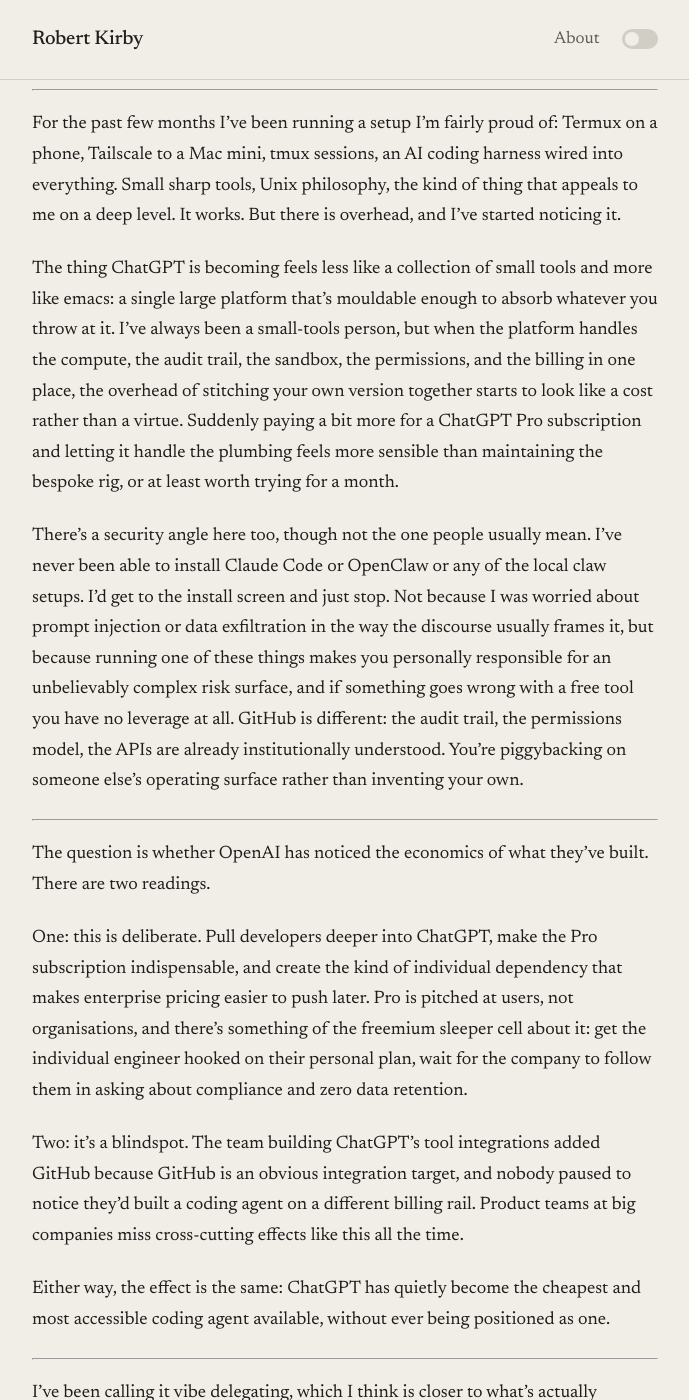
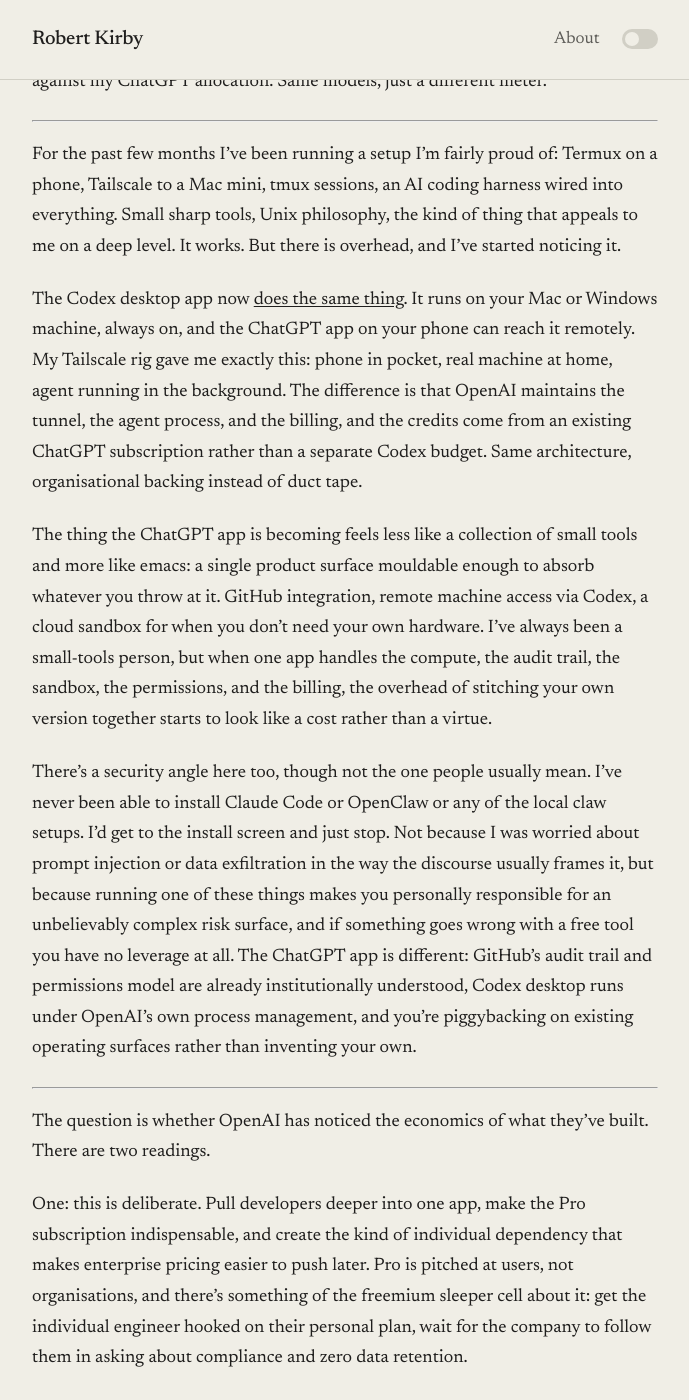
Before and after one commit to rob137/rob137.github.io, a Jekyll site: the page built from _posts/2026-06-01-kinda-sorta-claw.md, in a window 1280 px wide and 1400 px high, scrolled down 773 px. Shown: the whole window, without its empty margins (295-984 px from the left). Built offline with Jekyll 4.4.1, drawn with Linux system fonts in a browser that asks for light colours; some of the changed text lies outside the part shown.

Commit message:
Redraft: ChatGPT app as single claw surface, Codex remote access, mislabel angle

```diff
--- a/_posts/2026-06-01-kinda-sorta-claw.md
+++ b/_posts/2026-06-01-kinda-sorta-claw.md
@@ -3,16 +3,16 @@
 title: "Kinda-Sorta Claw"
 date: 2026-06-01 09:00:00 +0000
 tags: [ai, agents, github]
-excerpt: "ChatGPT quietly became a coding agent. It's on a different billing rail."
+excerpt: "The ChatGPT app quietly became a claw. It's on a different billing rail."
 ---
 
-ChatGPT asked me this week if I wanted it to create a GitHub issue, open a PR, push a commit, comment on a review. The chat interface, sitting in its own cloud-based sandbox, taking real actions on my repositories rather than just reading them like I'd assumed when the GitHub integration first shipped. It's a coding agent, just not labelled as one.
+ChatGPT asked me this week if I wanted it to create a GitHub issue, open a PR, push a commit, comment on a review. The chat app, sitting in its own cloud-based sandbox, taking real actions on my repositories rather than just reading them. It's a coding agent, just not labelled as one, and even that label is too narrow for what it's becoming: a general-purpose computer use agent that happens to have developer tools wired in first.
 
 OpenAI [hired Peter Steinberger](https://techcrunch.com/2026/02/15/openclaw-creator-peter-steinberger-joins-openai/) in February, the creator of [OpenClaw](https://github.com/openclaw/openclaw), to lead their next-generation personal AI agents. Whether the ChatGPT GitHub integration is a downstream consequence of that hire or just product teams independently converging on the same idea, I don't know. The result is the same.
 
 ---
 
-Everyone working with coding agents right now is token-constrained. Codex burns through budget. Claude Code burns through budget. The hard ceiling on any given day is usually "I ran out of tokens", not "I ran out of ideas."
+Everyone working with coding agents right now is token-constrained. Codex burns through budget, Claude Code burns through budget, and the hard ceiling on any given day is usually "I ran out of tokens", not "I ran out of ideas."
 
 ChatGPT draws from a different pool, and a much more generous one. I can have 5.5 Pro review a pull request, leave inline comments, suggest refactors, the kind of work that would chew through Codex credits in minutes, and it barely registers against my ChatGPT allocation. Same models, just a different meter.
 
@@ -20,20 +20,22 @@
 
 For the past few months I've been running a setup I'm fairly proud of: Termux on a phone, Tailscale to a Mac mini, tmux sessions, an AI coding harness wired into everything. Small sharp tools, Unix philosophy, the kind of thing that appeals to me on a deep level. It works. But there is overhead, and I've started noticing it.
 
-The thing ChatGPT is becoming feels less like a collection of small tools and more like emacs: a single large platform that's mouldable enough to absorb whatever you throw at it. I've always been a small-tools person, but when the platform handles the compute, the audit trail, the sandbox, the permissions, and the billing in one place, the overhead of stitching your own version together starts to look like a cost rather than a virtue. Suddenly paying a bit more for a ChatGPT Pro subscription and letting it handle the plumbing feels more sensible than maintaining the bespoke rig, or at least worth trying for a month.
+The Codex desktop app now [does the same thing](https://openai.com/index/work-with-codex-from-anywhere/). It runs on your Mac or Windows machine, always on, and the ChatGPT app on your phone can reach it remotely. My Tailscale rig gave me exactly this: phone in pocket, real machine at home, agent running in the background. The difference is that OpenAI maintains the tunnel, the agent process, and the billing, and the credits come from an existing ChatGPT subscription rather than a separate Codex budget. Same architecture, organisational backing instead of duct tape.
 
-There's a security angle here too, though not the one people usually mean. I've never been able to install Claude Code or OpenClaw or any of the local claw setups. I'd get to the install screen and just stop. Not because I was worried about prompt injection or data exfiltration in the way the discourse usually frames it, but because running one of these things makes you personally responsible for an unbelievably complex risk surface, and if something goes wrong with a free tool you have no leverage at all. GitHub is different: the audit trail, the permissions model, the APIs are already institutionally understood. You're piggybacking on someone else's operating surface rather than inventing your own.
+The thing the ChatGPT app is becoming feels less like a collection of small tools and more like emacs: a single product surface mouldable enough to absorb whatever you throw at it. GitHub integration, remote machine access via Codex, a cloud sandbox for when you don't need your own hardware. I've always been a small-tools person, but when one app handles the compute, the audit trail, the sandbox, the permissions, and the billing, the overhead of stitching your own version together starts to look like a cost rather than a virtue.
+
+There's a security angle here too, though not the one people usually mean. I've never been able to install Claude Code or OpenClaw or any of the local claw setups. I'd get to the install screen and just stop. Not because I was worried about prompt injection or data exfiltration in the way the discourse usually frames it, but because running one of these things makes you personally responsible for an unbelievably complex risk surface, and if something goes wrong with a free tool you have no leverage at all. The ChatGPT app is different: GitHub's audit trail and permissions model are already institutionally understood, Codex desktop runs under OpenAI's own process management, and you're piggybacking on existing operating surfaces rather than inventing your own.
 
 ---
 
 The question is whether OpenAI has noticed the economics of what they've built. There are two readings.
 
-One: this is deliberate. Pull developers deeper into ChatGPT, make the Pro subscription indispensable, and create the kind of individual dependency that makes enterprise pricing easier to push later. Pro is pitched at users, not organisations, and there's something of the freemium sleeper cell about it: get the individual engineer hooked on their personal plan, wait for the company to follow them in asking about compliance and zero data retention.
+One: this is deliberate. Pull developers deeper into one app, make the Pro subscription indispensable, and create the kind of individual dependency that makes enterprise pricing easier to push later. Pro is pitched at users, not organisations, and there's something of the freemium sleeper cell about it: get the individual engineer hooked on their personal plan, wait for the company to follow them in asking about compliance and zero data retention.
 
-Two: it's a blindspot. The team building ChatGPT's tool integrations added GitHub because GitHub is an obvious integration target, and nobody paused to notice they'd built a coding agent on a different billing rail. Product teams at big companies miss cross-cutting effects like this all the time.
+Two: it's a blindspot. The team building ChatGPT's tool integrations added GitHub because GitHub is an obvious integration target, added remote Codex because desktop apps want remote access, and nobody paused to notice they'd assembled a full claw on a different billing rail. Product teams at big companies miss cross-cutting effects like this all the time.
 
-Either way, the effect is the same: ChatGPT has quietly become the cheapest and most accessible coding agent available, without ever being positioned as one.
+Either way, the effect is the same: the ChatGPT app has quietly become the cheapest and most accessible coding agent available, without ever being positioned as one. And since "coding agent" is really just "computer use agent" aimed at developers first, this is likely just the beginning of what that surface absorbs.
 
 ---
 
-I've been calling it vibe delegating, which I think is closer to what's actually happening here than vibe coding. I don't care how the work gets done so long as it shows up as a PR I can review, in a trail I can inspect. The compute lives at OpenAI, the audit trail lives on GitHub, and the risk is distributed across institutions with reputations to protect and support contracts to honour. ChatGPT plus GitHub already does that, and it happened quietly enough that I nearly missed it.
+I've been calling it vibe delegating, which I think is closer to what's actually happening here than vibe coding. I don't care how the work gets done so long as it shows up as a PR I can review, in a trail I can inspect. The compute is at OpenAI, the audit trail is on GitHub, the tunnel to my machine runs through the Codex desktop app, and the risk is distributed across institutions with reputations to protect and support contracts to honour. One app as the single point of contact for all of it, and it happened quietly enough that I nearly missed it.
```
